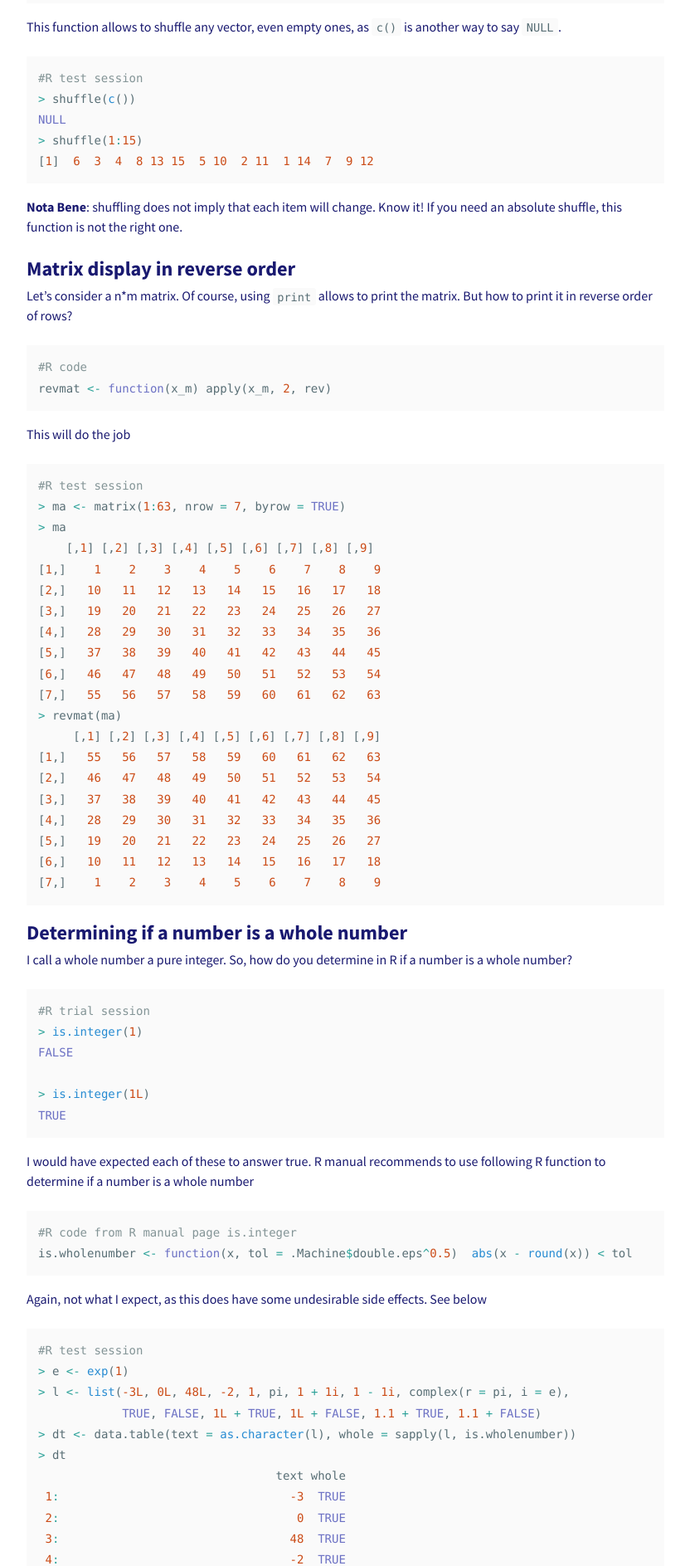
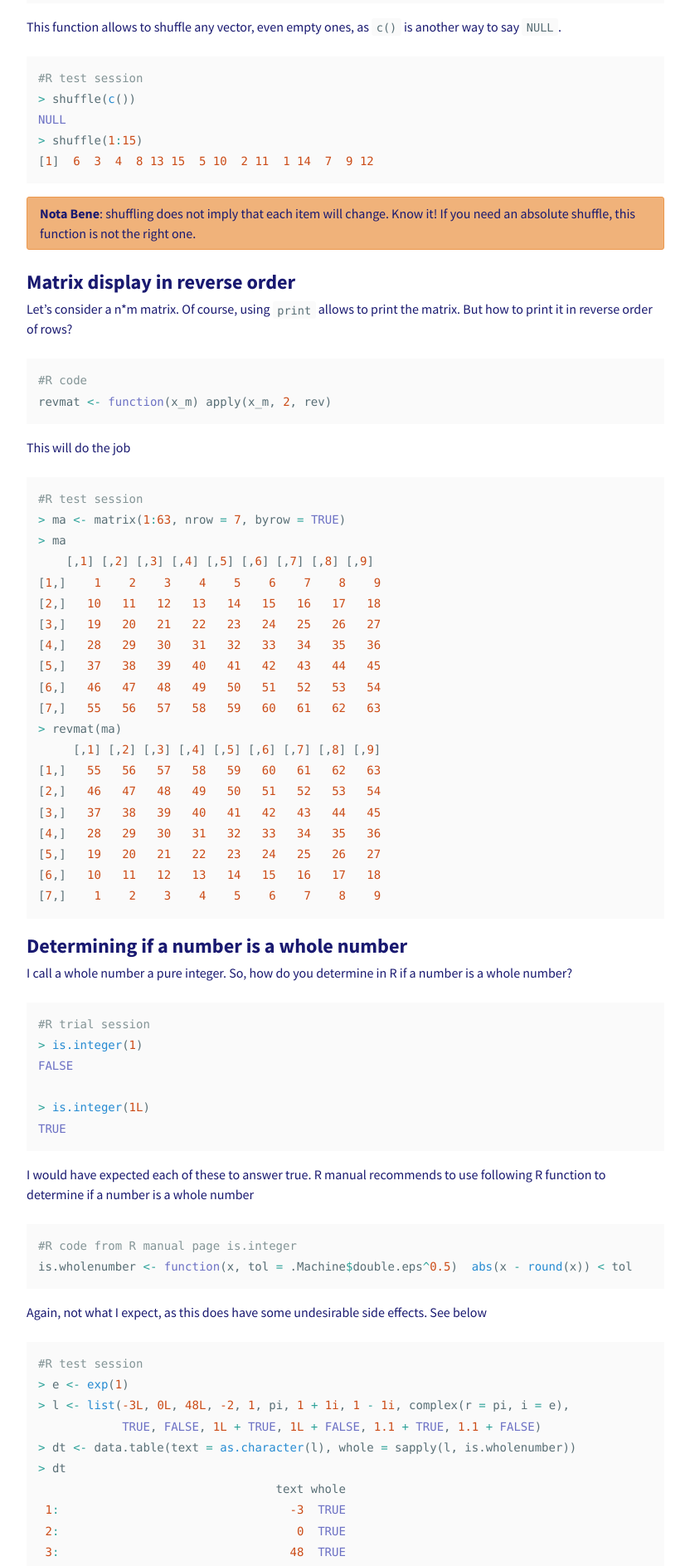
Before and after one commit to neonira/neonira.github.io, a Jekyll site: the page built from _posts/2018-05-18-Rbest.md, in a window 1280 px wide. Shown: the part 804-2691 px from the top of the page at 83% size, without its empty margins (335-1167 px from the left). Built offline with Jekyll 4.4.1, drawn with Linux system fonts in a browser that asks for light colours; nearby versions of some CDN libraries; comment, search, counter and statistics services are not loaded.

Commit message:
update css

```diff
--- a/_sass/so-simple/_base.scss
+++ b/_sass/so-simple/_base.scss
@@ -113,6 +113,44 @@
   }
 }
 
-cite.comment:before { content: ' ('; }
+cite { font-size: .8em; }
+cite.comment:before { content: '('; }
 cite.comment:after { content: ')'; }
+cite.ref:before { content: 'cf. '; }
 cite.kw { font-weight: bold; }
+
+span.tip {
+  padding: 7px 15px 7px 15px;
+  border: 1px solid rgb(46, 134, 193);
+  border-radius: 3px;
+  background-color: rgb(133, 193, 233);
+  clear:both;
+  display: block;
+}
+
+span.warn {
+  padding: 7px 15px 7px 15px;
+  border: 1px solid rgb(235, 152, 78);
+  border-radius: 3px;
+  background-color: rgb(240, 178, 122);
+  clear:both;
+  display: block;
+}
+
+span.do {
+  padding: 7px 15px 7px 15px;
+  border: 1px solid rgb(130, 224, 170);
+  border-radius: 3px;
+  background-color: rgb(171, 235, 198);
+  clear:both;
+  display: block;
+}
+
+span.dont {
+  padding: 7px 15px 7px 15px;
+  border: 1px solid rgb(241, 148, 138);
+  border-radius: 3px;
+  background-color: rgb(245, 183, 177);
+  clear:both;
+  display: block;
+}
```
